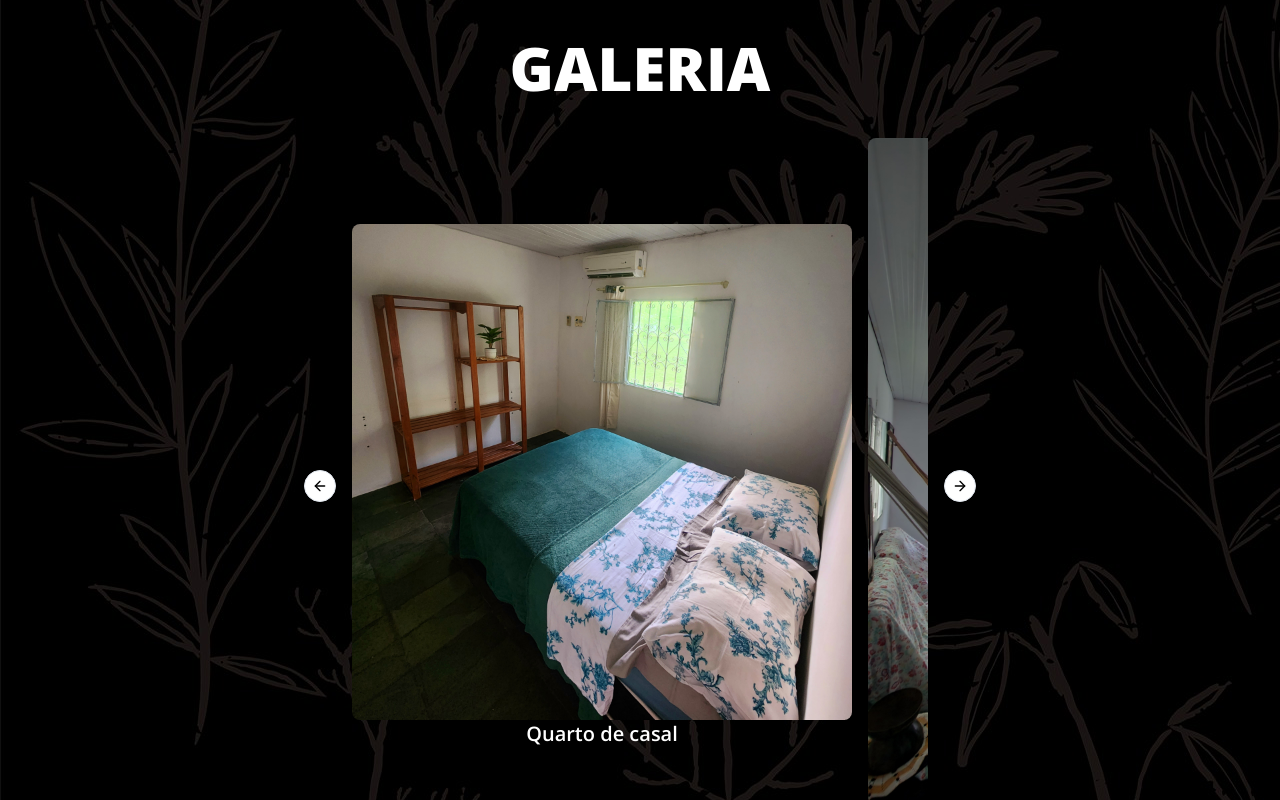
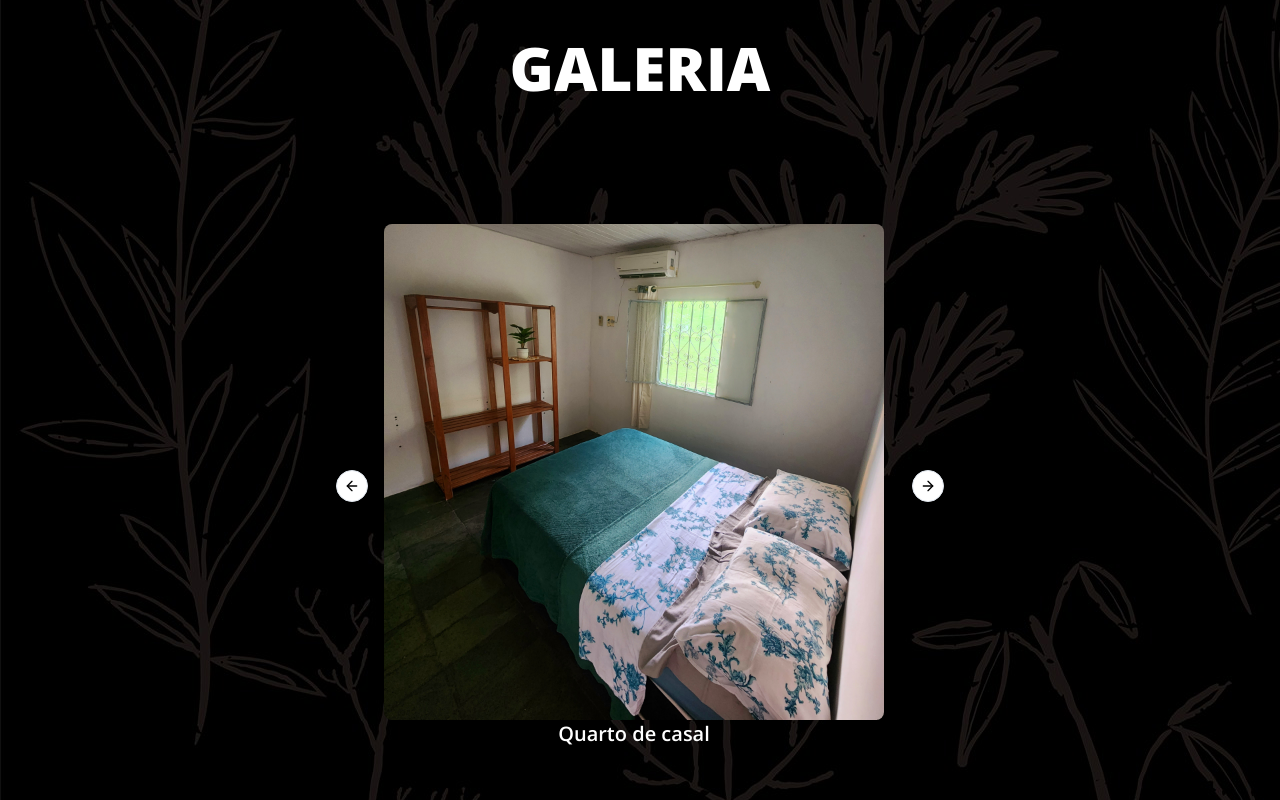
Before and after one commit to biernard1988/gaia, a Next.js app: page / in a window 1280 px wide. Shown: the part 1900-2700 px from the top of the page. Built offline with nearby package versions, Linux system fonts and the light colour scheme.

Commit message:
changed the width size from gallery

```diff
--- a/app/components/Gallery.tsx
+++ b/app/components/Gallery.tsx
@@ -136,7 +136,7 @@ export default function Gallery() {
       </h1>
       <div className="">
         <Carousel
-          className="max-w-xs md:max-w-xl"
+          className="max-w-72 md:max-w-lg"
           opts={{ align: "start", loop: true }}
         >
           <CarouselContent>
```
